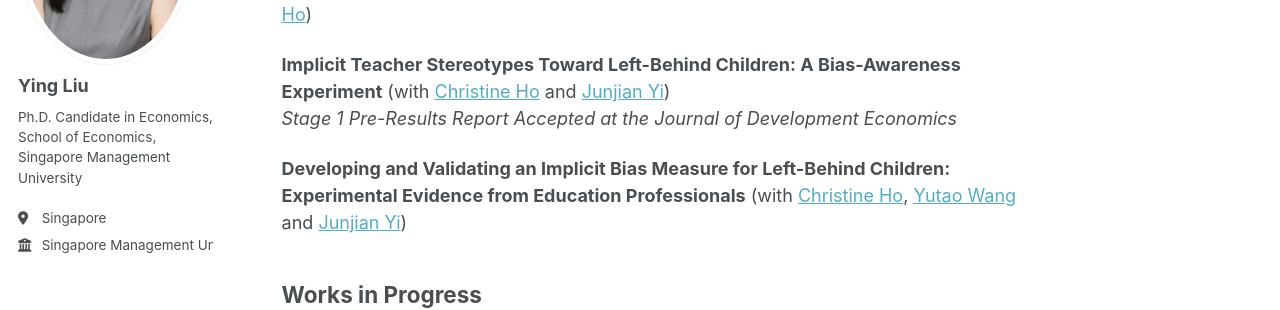
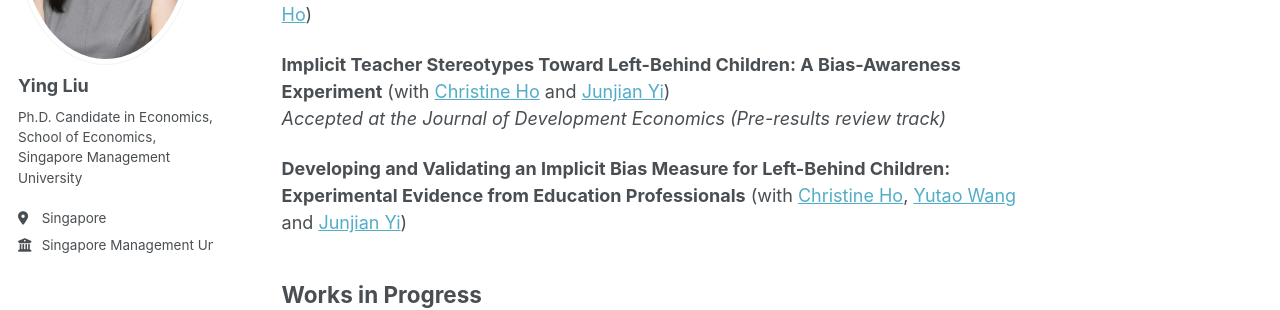
Before and after one commit to YingLIU2022/YingLIU2022.github.io, a Jekyll site: the page built from _pages/publications.html, in a window 1280 px wide. Shown: the part 265-575 px from the top of the page. Built offline with Jekyll 4.4.1, drawn with Linux system fonts in a browser that asks for light colours; a script bundle is joined from its source files by our own code; library files that are not in the unit come from our copies.

Commit message:
Update publications.html

```diff
--- a/_pages/publications.html
+++ b/_pages/publications.html
@@ -9,7 +9,7 @@ author_profile: true
 <p><strong>Early or Late? The Timing of Universal Cash Transfers and Infant Health</strong> (with <a href="https://sites.google.com/site/christineholmh/">Christine Ho</a>)</p>
 
 <p><strong>Implicit Teacher Stereotypes Toward Left-Behind Children: A Bias-Awareness Experiment</strong> (with <a href="https://sites.google.com/site/christineholmh/">Christine Ho</a> and <a href="https://www.junjianyi.com/">Junjian Yi</a>)<br>
-<em>Stage 1 Pre-Results Report Accepted at the Journal of Development Economics</em></p>
+<em> Accepted at the Journal of Development Economics (Pre-results review track) </em></p>
 
 <p><strong>Developing and Validating an Implicit Bias Measure for Left-Behind Children: Experimental Evidence from Education Professionals</strong> (with <a href="https://sites.google.com/site/christineholmh/">Christine Ho</a>, <a href="https://yutao-wang-econ.github.io/">Yutao Wang</a> and <a href="https://www.junjianyi.com/">Junjian Yi</a>)</p>
 
```
